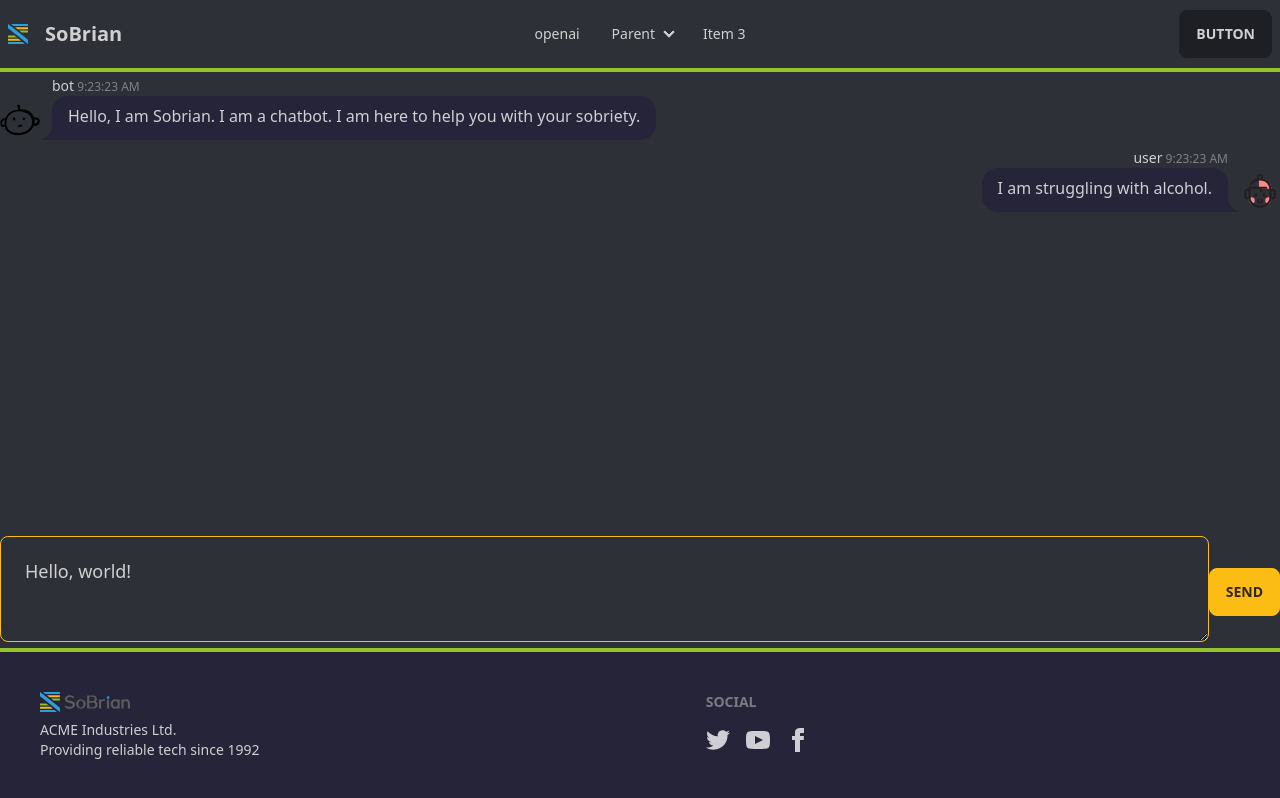
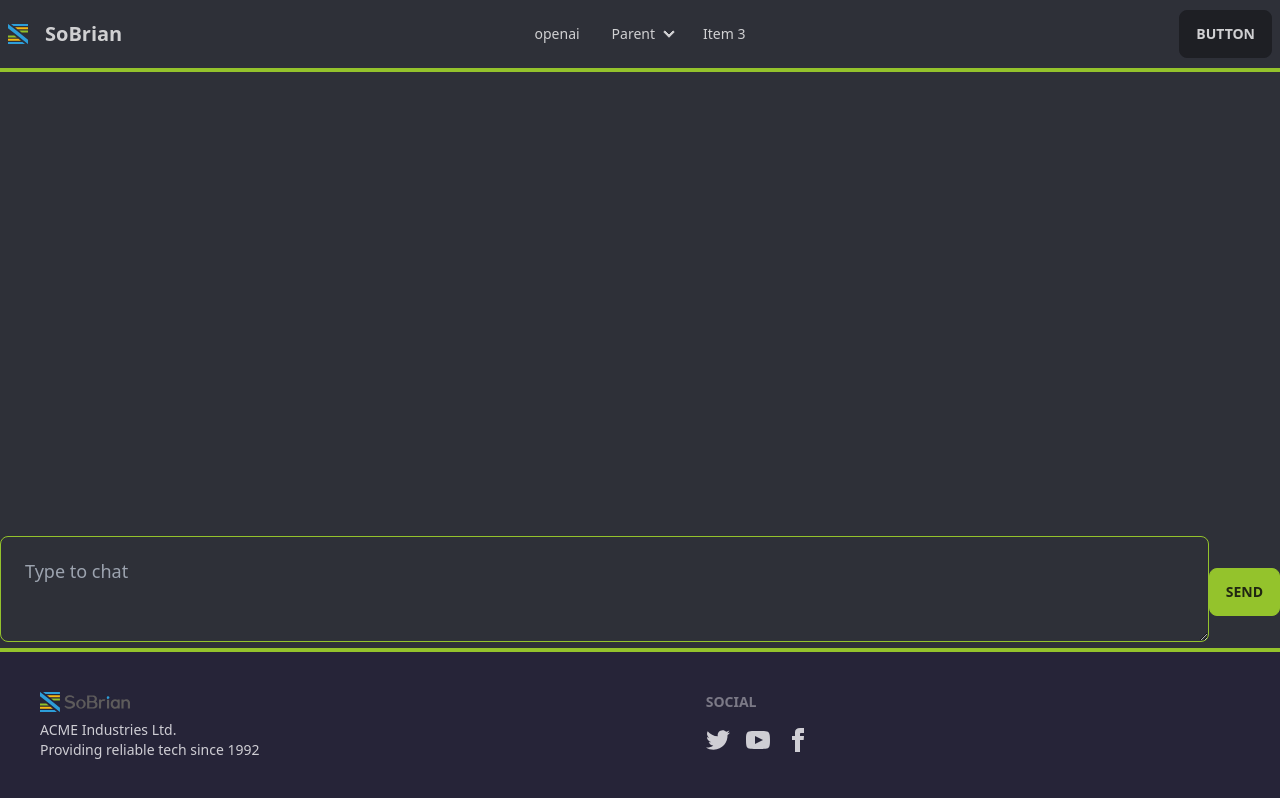
Before and after one commit to so-brian/sobrian-web, a Next.js app: page /openai in a window 1280 px wide. Built offline with nearby package versions, Linux system fonts and the light colour scheme.

Commit message:
ft: remove unnecessary dialogues

```diff
--- a/app/openai/page.tsx
+++ b/app/openai/page.tsx
@@ -9,13 +9,10 @@ import Image from 'next/image'
 // `app/openai/page.tsx` is the UI for the `/` URL
 export default function Page() {
     console.log('rendering page');
-    const [message, setMessage] = useState("Hello, world!");
+    const [message, setMessage] = useState('');
     const [isLoading, setIsLoading] = useState(false);
     const [dialogue] = useState({
-        sessionId: uuidv4(), messages: [
-            { from: 'bot', content: 'Hello, I am Sobrian. I am a chatbot. I am here to help you with your sobriety.', time: new Date() } as Message,
-            { from: 'user', content: 'I am struggling with alcohol.', time: new Date() } as Message,
-        ]
+        sessionId: uuidv4(), messages: []
     } as Dialogue);
     const client = new SobrianOpenaiServiceClientImpl(dialogue.sessionId);
 
@@ -40,9 +37,9 @@ export default function Page() {
     return (
         <div className="flex flex-col grow justify-between">
             <div className="flex flex-col">
-                {dialogue.messages.map((message) =>
+                {dialogue.messages.map((message, index) =>
                     message.from === 'user' ?
-                        <div className="chat chat-end">
+                        <div key={index} className="chat chat-end">
                             <div className="chat-image avatar">
                                 <div className="w-10 rounded-full">
                                     <Image src="/user.svg" alt='' width={10} height={10} />
@@ -52,10 +49,13 @@ export default function Page() {
                                 {message.from}
                                 <time className="text-xs opacity-50"> {message.time.toLocaleTimeString()}</time>
                             </div>
-                            <div className="chat-bubble">{message.content}</div>
+                            <div className="chat-bubble chat-bubble-primary">{message.content}</div>
+                            <div className="chat-footer opacity-50">
+                                {dialogue.sessionId}
+                            </div>
                         </div>
                         :
-                        <div className="chat chat-start">
+                        <div key={index} className="chat chat-start">
                             <div className="chat-image avatar">
                                 <div className="w-10 rounded-full">
                                     <Image src="/bot.svg" alt='' width={10} height={10} />
@@ -65,7 +65,10 @@ export default function Page() {
                                 {message.from}
                                 <time className="text-xs opacity-50"> {message.time.toLocaleTimeString()}</time>
                             </div>
-                            <div className="chat-bubble">{message.content}</div>
+                            <div className="chat-bubble chat-bubble-info">{message.content}</div>
+                            <div className="chat-footer opacity-50">
+                                {dialogue.sessionId}
+                            </div>
                         </div>
                 )}
 
@@ -80,10 +83,15 @@ export default function Page() {
 
             <div className="flex items-center">
                 <div className="grow">
-                    <textarea placeholder="Bio" className="textarea textarea-accent textarea-bordered textarea-lg w-full" value={message} onChange={onMessageChange}></textarea>
+                    <textarea placeholder="Type to chat" className="textarea textarea-primary textarea-bordered textarea-lg w-full"
+                        value={message} onChange={onMessageChange} onKeyUp={(e) => {
+                            if (e.key === 'Enter') {
+                                send();
+                            }
+                        }} />
                 </div>
                 <div className="flex-none">
-                    <button className="btn btn-accent" onClick={send}>Send</button>
+                    <button className="btn btn-primary" onClick={send}>Send</button>
                 </div>
             </div>
         </div>
```
